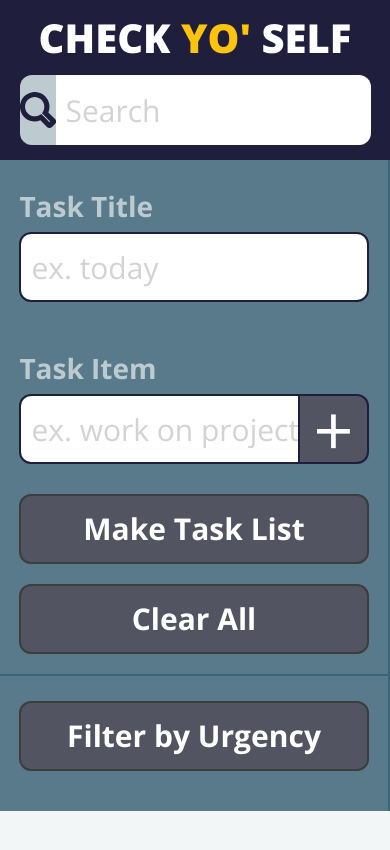
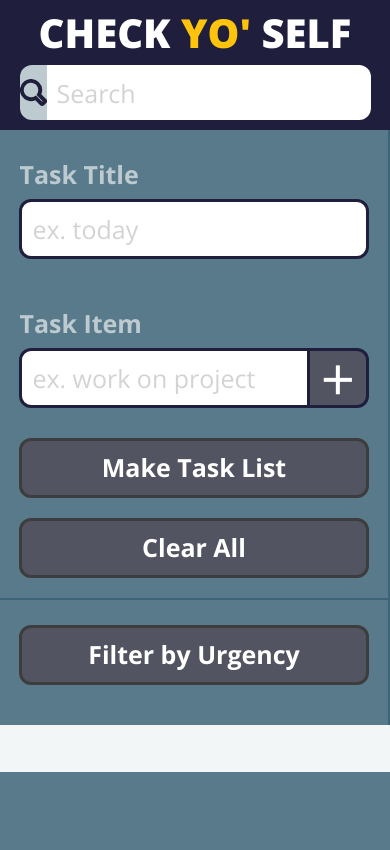
Before and after one commit to edwindelbosque/CheckYoSelf, a plain HTML site: page index.html in a window 390 px wide. Drawn offline with nearby package versions, Linux system fonts and the light colour scheme.

Commit message:
Improve mobile styling

```diff
--- a/main.js
+++ b/main.js
@@ -166,7 +166,7 @@ function pushTasksToDom(toDoList) {
 	var taskList = '';
 	for (var i = 0; i < toDoList.tasksArray.length; i++) {
 		taskList +=
-			`<li key="
+			`<li class="task" key="
 			${toDoList.tasksArray[i].id}"
 			${toDoList.tasksArray[i].complete
 				? 'class="check-task-text"' : ''}
@@ -198,6 +198,16 @@ function styleUrgency(e, urgentStatus) {
 			e.target.classList.remove('button-urgent-active'),
 			e.target.closest('footer').querySelector('.delete-text-active').classList.remove('urgent-buttons'),
 			e.target.closest('button').classList.remove('check-urgent-text'))
+}
+
+function getTasksIntoGlobal() {
+	var allTasks = document.querySelectorAll('.task');
+	array = [];
+	allTasks.forEach(function (li) {
+		id = li.id;
+		text = li.innerText;
+		complete = false;
+	});
 }
 
 function completeTask(e) { // need to fix this mess
--- a/styles.css
+++ b/styles.css
@@ -94,6 +94,7 @@ nav input {
 main {
   display: flex;
   flex-direction: row;
+  min-height:  -webkit-fill-available;
 }
 
 /* SIDEBAR section */
@@ -213,7 +214,7 @@ aside input {
   background-color: #525461;
   transition: 0.25s;
   pointer-events: none;
-  border: 2px solid rgb(61, 61, 61);
+  border: 2px solid #3d3d3d;
 }
 
 .add-form button:hover {
@@ -447,6 +448,10 @@ aside {
 
 @media only screen and (max-width: 730px) {
 
+  main {
+    min-height: auto;
+  }
+
   .button-sidebar:hover {
     background-color: var(--background-blue);
     border: 0;
@@ -458,12 +463,12 @@ aside {
   }
 
   aside p {
-    padding: 10px 7px;
-    font-size: 30px;
+    padding: 12px;
+    font-size: 25px;
   }
 
   aside img {
-    height: 42px;
+    height: 48px;
   }
 
   aside ul {
@@ -471,26 +476,26 @@ aside {
   }
 
   label {
-    font-size: 28px;
+    font-size: 25px;
   }
 
   nav img {
-    height: 70px;
-    padding: 17px 0;
+    height: 55px;
+    padding: 14px 0;
     border-top-left-radius: 12px;
     border-bottom-left-radius: 12px;
   }
 
   nav input {
-    height: 70px;
-    font-size: 30px;
+    height: 55px;
+    font-size: 25px;
     border-top-right-radius: 12px;
     border-bottom-right-radius: 12px;
   }
 
   nav {
     flex-direction: column;
-    height: 160px;
+    height: 130px;
     justify-content: space-evenly;
   }
 
@@ -502,7 +507,7 @@ aside {
   nav form {
     margin: 0;
     width: 90%;
-    height: 70px;
+    height: 55px;
   }
 
   aside {
@@ -514,27 +519,35 @@ aside {
   }
 
   aside input {
-    height: 70px;
-    font-size: 30px;
+    height: 60px;
+    font-size: 25px;
+    border-radius: 12px;
+    border: solid 3px;
+  }
+
+  input::placeholder {
+    font-size: 25px;
+  }
+
+  .button-sidebar {
+    height: 60px;
+    font-size: 25px;
     border-radius: 12px;
   }
 
-  input::placeholder {
-    font-size: 30px;
-  }
-
-  .button-sidebar {
-    height: 70px;
-    font-size: 30px;
-    border-radius: 12px;
+  .button-sidebar:disabled {
+    border: solid 3px #3d3d3d;
   }
 
   .add-form button {
-    height: 70px;
-    width: 85px;
-    font-size: 70px;
+    height: 60px;
+    width: 70px;
+    font-size: 60px;
     border-top-right-radius: 12px;
     border-bottom-right-radius: 12px;
+    border-top: 3px solid #1F1F3D;
+    border-right: 3px solid #1F1F3D;
+    border-bottom: 3px solid #1F1F3D;
   }
 
   .add-form input {
@@ -550,12 +563,12 @@ aside {
 
   header {
     height: 60px;
-    font-size: 24px;
   }
 
   h2 {
-    padding-top: 5px;
+    padding-top: 8px;
     height: 53px;
+    font-size: 32px;
     width: 100%;
     border: dashed 3px rgba(0,0,0,0);
     border-radius: 8px;
@@ -580,8 +593,8 @@ aside {
   }
 
   article li img {
-    height: 37px;
-    margin: 12px 5px 0 15px;
+    height: 34px;
+    margin: 10px 2px 0 15px;
   }
 
   article ul {
@@ -589,7 +602,7 @@ aside {
   }
 
   article p {
-    font-size: 30px;
+    font-size: 25px;
     padding: 8px;
   }
 
```
